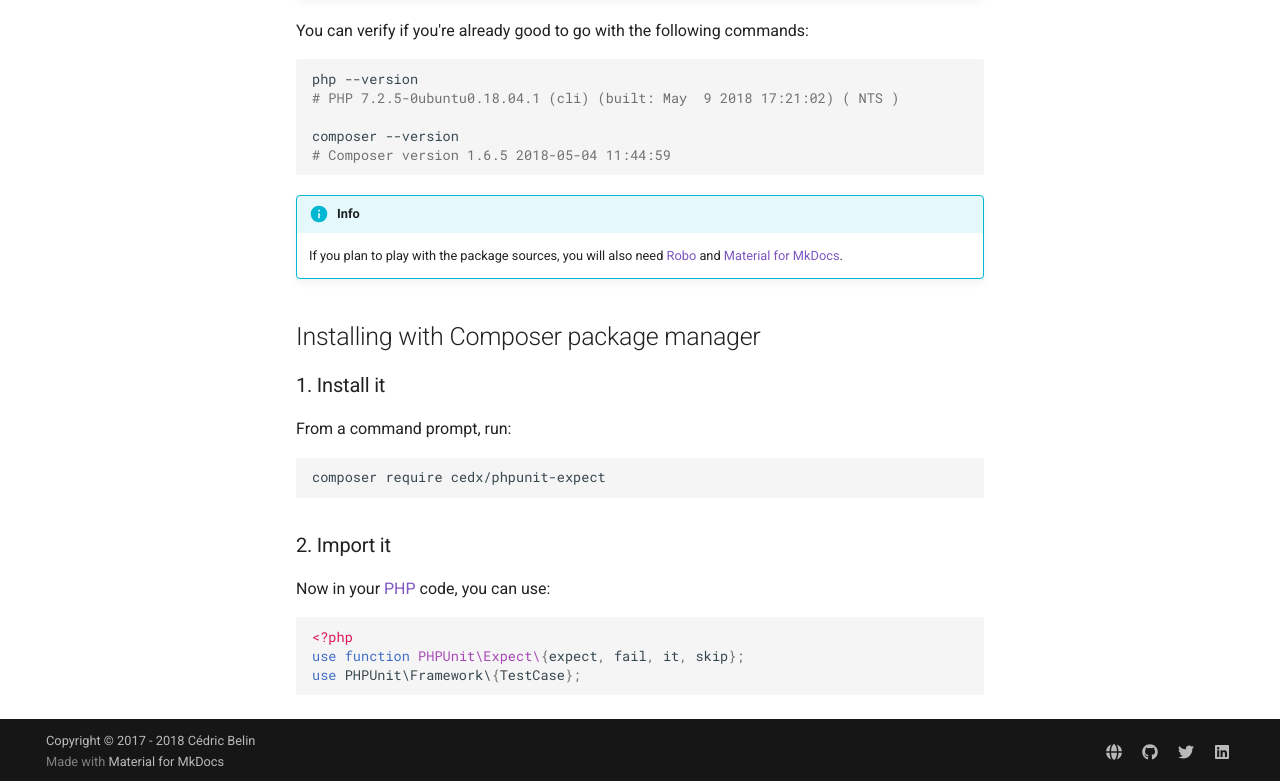
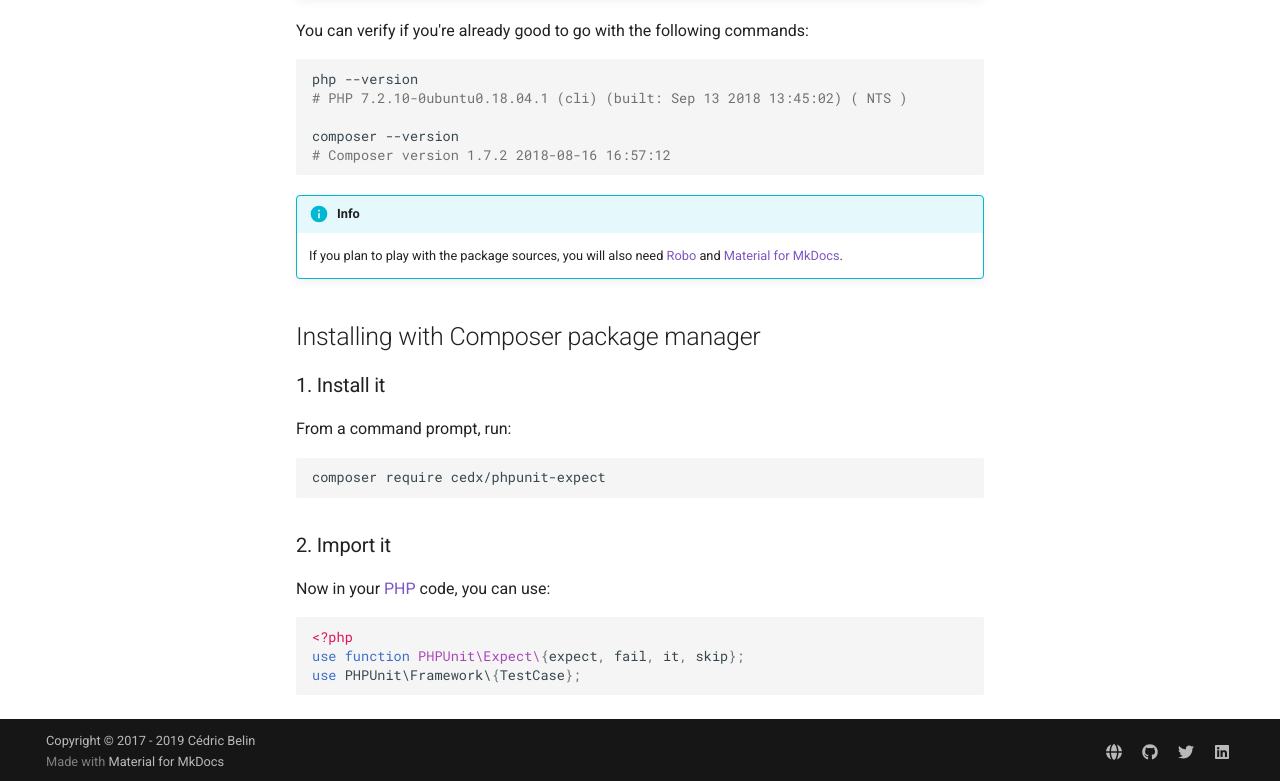
Before and after one commit to cedx/phpunit-expect, an MkDocs documentation site: the page built from doc/installation.md, in a window 1280 px wide and 1172 px high. Shown: the part 388-1169 px from the top of the window. Built offline with MkDocs 1.6.1 and Material for MkDocs 9.7.7, drawn with Linux system fonts in a browser that asks for light colours; comment, search, counter and statistics services are not loaded; old or Windows-style settings are respelled for this version of MkDocs.

Commit message:
Updated the documentation

````diff
--- a/doc/installation.md
+++ b/doc/installation.md
@@ -11,10 +11,10 @@ You can verify if you're already good to go with the following commands:
 
 ```shell
 php --version
-# PHP 7.2.5-0ubuntu0.18.04.1 (cli) (built: May  9 2018 17:21:02) ( NTS )
+# PHP 7.2.10-0ubuntu0.18.04.1 (cli) (built: Sep 13 2018 13:45:02) ( NTS )
 
 composer --version
-# Composer version 1.6.5 2018-05-04 11:44:59
+# Composer version 1.7.2 2018-08-16 16:57:12
 ```
 
 !!! info
--- a/mkdocs.yml
+++ b/mkdocs.yml
@@ -7,37 +7,37 @@ docs_dir: doc
 site_dir: web
 
 repo_name: GitHub
-repo_url: https://git.belin.io/cedx/phpunit-expect
+repo_url: https://github.com/cedx/phpunit-expect
 edit_uri: ''
 
-copyright: Copyright &copy; 2017 - 2018 Cédric Belin
+copyright: Copyright &copy; 2017 - 2019 Cédric Belin
 google_analytics:
-- !!python/object/apply:os.getenv [GOOGLE_ANALYTICS_ID]
-- auto
+  - !!python/object/apply:os.getenv [GOOGLE_ANALYTICS_ID]
+  - auto
 
 extra:
   social:
-  - {type: globe, link: 'https://belin.io'}
-  - {type: github, link: 'https://git.belin.io/cedx'}
-  - {type: twitter, link: 'https://twitter.com/cedxbelin'}
-  - {type: linkedin, link: 'https://linkedin.com/in/cedxbelin'}
+    - {type: globe, link: 'https://belin.io'}
+    - {type: github, link: 'https://github.com/cedx'}
+    - {type: twitter, link: 'https://twitter.com/cedxbelin'}
+    - {type: linkedin, link: 'https://linkedin.com/in/cedxbelin'}
 
 markdown_extensions:
-- admonition
-- codehilite
+  - admonition
+  - codehilite
 
 pages:
-- Overview: index.md
-- Installation: installation.md
-- Usage:
-  - Functions: usage/functions.md
-  - Language chains: usage/chains.md
-  - Flags: usage/flags.md
-  - Assertions: usage/assertions.md
-- About:
-  - Changelog: about/changelog.md
-  - License: about/license.md
-  - See also: about/see_also.md
+  - Overview: index.md
+  - Installation: installation.md
+  - Usage:
+      - Functions: usage/functions.md
+      - Language chains: usage/chains.md
+      - Flags: usage/flags.md
+      - Assertions: usage/assertions.md
+  - About:
+      - Changelog: about/changelog.md
+      - License: about/license.md
+      - See also: about/see_also.md
 
 theme:
   name: material
````
Also changed, not shown: LICENSE.md (+1 -1 lines), README.md (+3 -3 lines), doc/about/see_also.md (+1 -1 lines).
